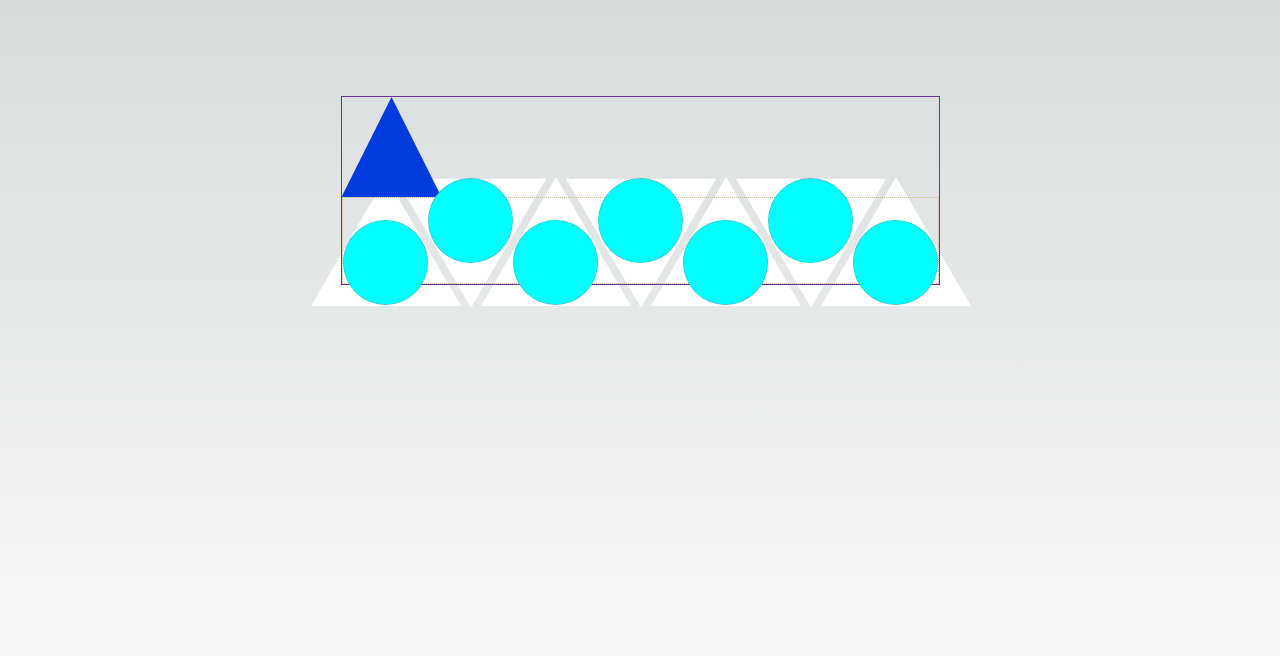
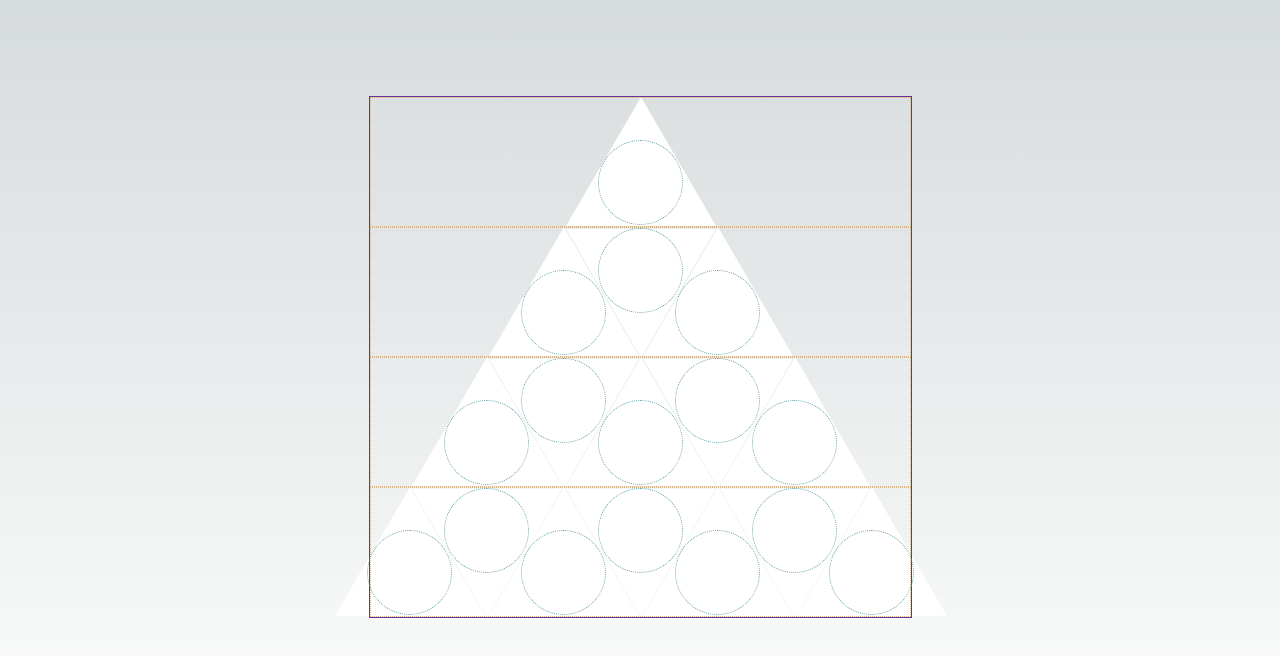
Before and after one commit to danego/triangle-puzzle-react, a Next.js app: page / in a window 1280 px wide. Shown: the top 656 px of the page. Built offline with nearby package versions, Linux system fonts and the light colour scheme.

Commit message:
automatic row creation, types

```diff
--- a/pages/Frame.module.scss
+++ b/pages/Frame.module.scss
@@ -7,6 +7,9 @@
 
     .row {
         display: flex;
+        justify-content: center;
+        height: 130px;
+
         border: 1px dotted tan;
     }
 }
--- a/pages/Frame.tsx
+++ b/pages/Frame.tsx
@@ -1,58 +1,43 @@
 import React from "react";
 import Triangle from "./Triangle";
 import classes from './Frame.module.scss';
+import { Puzzle } from "@/types";
+
+interface FrameProps {
+    quantity: number;
+};
+
+// RENAME to container etc
+const frame = (props: FrameProps) => {
+
+    const puzzle: Puzzle = { };
+
+    // reconfig this to not run every render ...
+    // frame will be "0"
+    let rowCount = 1;
+    for (let i = props.quantity; i > 0; i -= 2) {
+        const quantityArray = new Array(i).fill('');
+        const computedTriangles = quantityArray.map((q, j) =>
+            <Triangle key={j} odd={ j % 2 !== 0 } />
+        );
+
+        puzzle[`row${rowCount}`] = computedTriangles;
+        rowCount++;
+    }
 
 
-// RENAME to container etc
-const frame = (props: any) => {
 
-    // Use objects & props this time for multi-layer nesting
-    const quantityArray = new Array(props.quantity).fill('');
-    const computedTriangles = quantityArray.map((q, i) =>
-        <Triangle key={i} odd={ i % 2 !== 0 } />
-    );
+    return (
+        <div className={classes.frame}>
 
-    const computedTrianglesOdd: JSX.Element[] = [];
-    const computedTrianglesEven: JSX.Element[] = [];
-    computedTriangles.forEach((triangleJsx, i) => {
-        if ((i + 1) % 2 !== 0) {
-            computedTrianglesOdd.push(triangleJsx);
-        } else {
-            computedTrianglesEven.push(triangleJsx);
-        }
-    });
-    console.log('ODD', computedTrianglesOdd);
-    console.log('EVEN', computedTrianglesEven);
-
-    // -------------------------------------------------------
-    // ROW 2
-    const quantityArray2 = new Array(props.quantity - 2).fill('');
-    const computedTriangles2 = quantityArray.map((q, i) =>
-        <Triangle key={i} />
-    );
-
-    const computedTrianglesOdd2: JSX.Element[] = [];
-    const computedTrianglesEven2: JSX.Element[] = [];
-    computedTriangles2.forEach((triangleJsx, i) => {
-        if ((i + 1) % 2 !== 0) {
-            computedTrianglesOdd2.push(triangleJsx);
-        } else {
-            computedTrianglesEven2.push(triangleJsx);
-        }
-    });
-    console.log('ODD', computedTrianglesOdd2);
-    console.log('EVEN', computedTrianglesEven2);
+            {Object.values(puzzle).reverse().map(row =>
+                <div className={classes.row}>
+                    {row}
+                </div>
+            )}
 
 
-    // -----------------
-    return (
-        <div className={classes.frame}>
-            <div className={classes.clipPath}></div>
-
-            <div className={classes.row}>{computedTriangles}</div>
-
-            {/* <div className={classes.row}>{computedTrianglesOdd2}</div>
-            <div className={`${classes.row} ${classes['row-even']}`}>{computedTrianglesEven2}</div> */}
+            {/* <div className={classes.clipPath}></div> */}
         </div>
     );
 };
--- a/pages/Triangle.module.scss
+++ b/pages/Triangle.module.scss
@@ -5,19 +5,17 @@ $grab-handle-diameter: 85px;
 .grab-handle {
     width: $grab-handle-diameter;
     height: $grab-handle-diameter;
-    background-color: aqua;
+    background-color:  transparent; // aqua = rgba(0, 255, 255, 0.5);
+    cursor: pointer; // grab
     border: 1px dotted cadetblue;
     border-radius: 100%;
 
     position: relative;
-    top: 22px; // replace with var
-    // margin:
-    //     calc((150px * .866 - $grab-handle-diameter) / 2)
-    //     calc((150px - $grab-handle-diameter) / 2);
-
+    top: 42px; // replace with var
+    margin: 0 -4px;
 
     &.odd {
-        top: -20px;
+        top: 0px;
     }
 }
 
--- a/pages/Triangle.tsx
+++ b/pages/Triangle.tsx
@@ -1,7 +1,11 @@
 import { useState } from 'react';
 import classes from './Triangle.module.scss';
 
-export default function Triangle({ odd }: { odd?: boolean}) {
+interface TriangleProps {
+    odd: boolean;
+};
+
+export default function Triangle({ odd }: TriangleProps) {
     const [pieceRotation, setPieceRotation] = useState(odd ? 180 : 0);
 
     const rotateHandler = () => {
--- /dev/null
+++ b/types.ts
@@ -0,0 +1,25 @@
+export interface Puzzle {
+    [key: string]: Row
+};
+
+export interface Row extends Array<JSX.Element> {};
+
+// Too specific to puzzle variant ..
+export type Edge = 'C' | 'E' | 'M' | 'V' | 'F' | 'H';
+// for hover values
+export interface EdgeNameMapping {
+    C: 'California Condor';
+    E: 'Bald Eagle';
+    M: 'Mexican Eagle';
+    V: 'Turkey Vulture';
+    F: 'Peregrine Falcon';
+    H: 'Red-tail Hawk';
+};
+
+export interface Piece {
+    edge1: Edge,
+    edge2: Edge,
+    edge3: Edge,
+
+    // pieceNumber ??
+};
```
